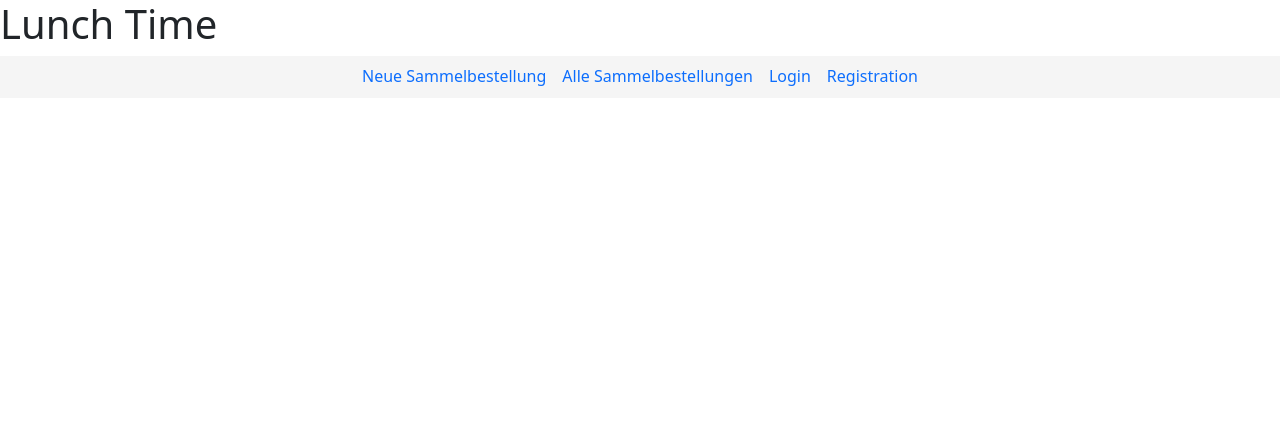
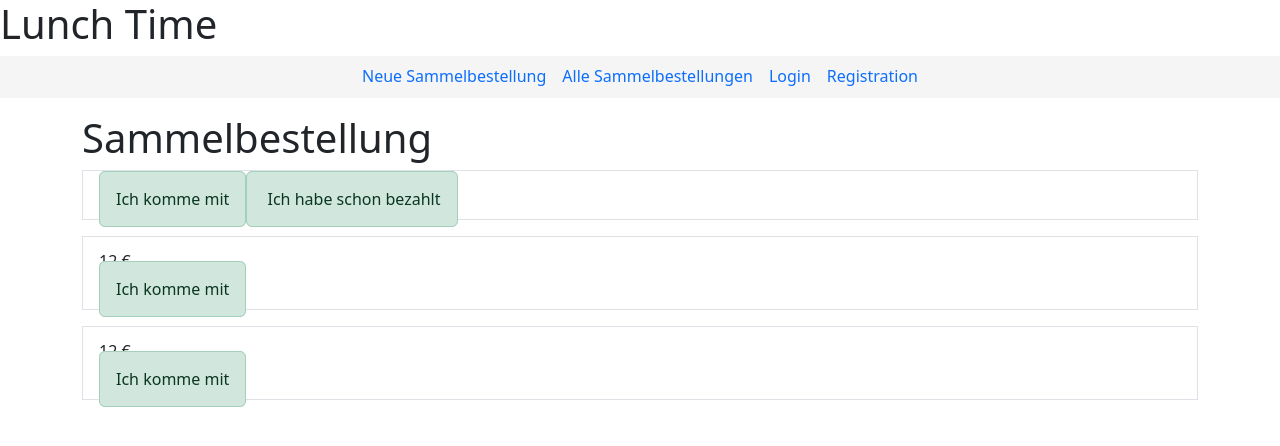
Before and after one commit to e-Ribbit/Lunch_Time_SPA, an Angular app in the folder Lunch_Time/: page /order-list in a window 1280 px wide. Before the commit this address led to /. Shown: the top 446 px of the page. Built offline with nearby package versions, Linux system fonts and the light colour scheme; data requests are answered from the project's data file.

Commit message:
add forms routing

```diff
--- a/Lunch_Time/db.json
+++ b/Lunch_Time/db.json
@@ -29,6 +29,26 @@
       "id": 1,
       "body": "some comment",
       "postId": 1
+    },
+    {
+      "requiredFields": {
+        "name": "Spirit Guardian",
+        "order": "Ramen \"Noodles\""
+      },
+      "companion": null,
+      "price": "12 €",
+      "paid": true,
+      "id": 2
+    },
+    {
+      "requiredFields": {
+        "name": "Spirit Guardian",
+        "order": "Ramen \"Noodles\""
+      },
+      "companion": null,
+      "price": "12 €",
+      "paid": true,
+      "id": 3
     }
   ],
   "profile": {
--- a/Lunch_Time/src/app/app-routing.module.ts
+++ b/Lunch_Time/src/app/app-routing.module.ts
@@ -5,6 +5,7 @@ import { FormCreateOrderComponent } from './form-create-order/form-create-order.
 import { FormDataComponent } from './form-data/form-data.component';
 import { EditFormDataComponent } from './edit-form-data/edit-form-data.component';
 import { MainListComponent } from './main-list/main-list.component';
+import { OrderListComponent } from './order-list/order-list.component';
 import { LoginComponent } from './login/login.component';
 import { RegistrationComponent } from './registration/registration.component';
 
@@ -14,6 +15,7 @@ const routes: Routes = [
   { path: 'form-data', component: FormDataComponent },
   { path: 'edit-form-data', component: EditFormDataComponent },
   { path: 'main-list', component: MainListComponent },
+  { path: 'order-list', component: OrderListComponent},
   { path: 'login', component: LoginComponent },
   { path: 'registration', component: RegistrationComponent },
 ];
--- a/Lunch_Time/src/app/app.module.ts
+++ b/Lunch_Time/src/app/app.module.ts
@@ -13,6 +13,7 @@ import { LoginComponent } from './login/login.component';
 import { RegistrationComponent } from './registration/registration.component';
 import { EditFormDataComponent } from './edit-form-data/edit-form-data.component';
 import { HttpClientModule } from '@angular/common/http';
+import { OrderListComponent } from './order-list/order-list.component';
 
 @NgModule({
   declarations: [
@@ -24,7 +25,8 @@ import { HttpClientModule } from '@angular/common/http';
     FormDataComponent,
     LoginComponent,
     RegistrationComponent,
-    EditFormDataComponent
+    EditFormDataComponent,
+    OrderListComponent
   ],
   imports: [
     BrowserModule,
--- a/Lunch_Time/src/app/form-create-order/form-create-order.component.html
+++ b/Lunch_Time/src/app/form-create-order/form-create-order.component.html
@@ -62,7 +62,7 @@
                 </div>
             </div>
             <button type="submit" class="btn btn-primary" [disabled]="createOrder.invalid"
-                value="Submit">Speichern</button>
+                value="Submit" routerLink="main-list">Speichern</button>
             <button type="button" class="btn btn-cancel">Abbrechen</button>
         </form>
     </div>
--- a/Lunch_Time/src/app/form-place-order/form-place-order.component.html
+++ b/Lunch_Time/src/app/form-place-order/form-place-order.component.html
@@ -60,7 +60,7 @@
                 </div>
             </div>
 
-            <button type="submit" class="btn btn-primary" [disabled]="placeOrder.invalid" value="Speichern">Speichern</button>
+            <button type="submit" class="btn btn-primary" [disabled]="placeOrder.invalid" value="Speichern" routerLink="order-list">Speichern</button>
             <button type="button" class="btn btn-cancel" id="cancel">Abbrechen</button>
         </form>
     </div>
--- /dev/null
+++ b/Lunch_Time/src/app/order-list/order-list.component.html
@@ -0,0 +1,18 @@
+<h3 class=" display-6 mt-3">Sammelbestellung</h3>
+<ul class="list-group" *ngFor="let listItem of orderListItems">
+    <li class="list-unstyled mb-3">
+        <div>
+            <a routerLink="order-list" class="list-group-item list-group-item-action" aria-current="true">
+                <div class="d-flex w-100 justify-content-between">
+                    <h5 class="mb-1">{{listItem.name}}</h5>
+                    <h5 class="mb-1">{{listItem.order}}</h5>
+                </div>
+                <p class="mb-1">{{listItem.price}}</p>
+                <span class="alert alert-success" role="alert" *ngIf="!listItem.companion == true">
+                    Ich komme mit</span>
+                <span class="alert alert-success" role="alert" *ngIf="!listItem.paid == true">
+                    Ich habe schon bezahlt</span>
+            </a>
+        </div>
+    </li>
+</ul>
--- /dev/null
+++ b/Lunch_Time/src/app/order-list/order-list.component.ts
@@ -0,0 +1,20 @@
+import { Component, OnInit } from '@angular/core';
+import { PlaceOrderService } from '../services/place-order.service';
+
+@Component({
+  selector: 'app-order-list',
+  templateUrl: './order-list.component.html',
+  styleUrls: ['./order-list.component.scss']
+})
+export class OrderListComponent implements OnInit {
+
+  constructor (private orderListItem: PlaceOrderService) { }
+  orderListItems: any = [];
+  ngOnInit(): void {
+    this.orderListItem.getPlaceOrder().subscribe((pOData) => {
+      console.log(pOData);
+      this.orderListItems = pOData;
+    })
+  }
+
+}
```
Also changed, not shown: Lunch_Time/src/app/order-list/order-list.component.scss (added), 1 other file (tests, documents, lock files or other folders).
